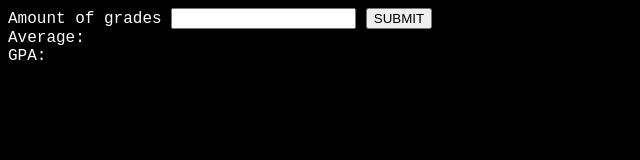
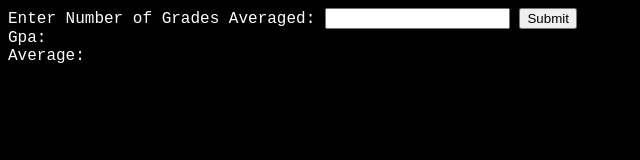
Before and after one commit to S3ntryPositive/Activitiy_For_Loop, a plain HTML site: page index.html in a window 1280 px wide. Shown: the whole page, without its empty margins (0-640 px from the left). Drawn offline with Linux system fonts and the light colour scheme.

Commit message:
Update index.html

```diff
--- a/index.html
+++ b/index.html
@@ -1,19 +1,18 @@
 <html>
 	<head>
-		<title>Average</title>
-		<script src = "script.js"></script>
-		<link href = "customize.css" rel = "stylesheet"></link>
+		<title>For Loop</title>
+		<script src="script.js"></script>
+		<link href="customize.css" rel="stylesheet"></link>
 	</head>
 
 	<body>
-		<label id = "Label_Amount_Grades">Amount of grades</label>
-		<input type = "text" id = "input_grades"></input>
-		<button id = "btnSubmit">SUBMIT</button>
+		<label id = "labelNumberOfGrades">Enter Number of Grades Averaged: </label>
+		<input type = "text" id = "inputGrades"></input>
+		<button type = "button" id = "btnsubmit">Submit</button>
 		<br>
-		<label id="Average">Average:</label>
-		<label id="lbldisplay_average"></label>
-		<br>
-		<label id="GPA">GPA:</label>
-		<label id="lbldisplay_gpa"></label>
+		<label id = "labelmessage">Gpa: </label>
+		<label id = "labelgpa"></label><br>
+		<label id = "labelaverage">Average: </label>
+		<label id = "labelaverage_input"></label>
 	</body>
 </html>
```
